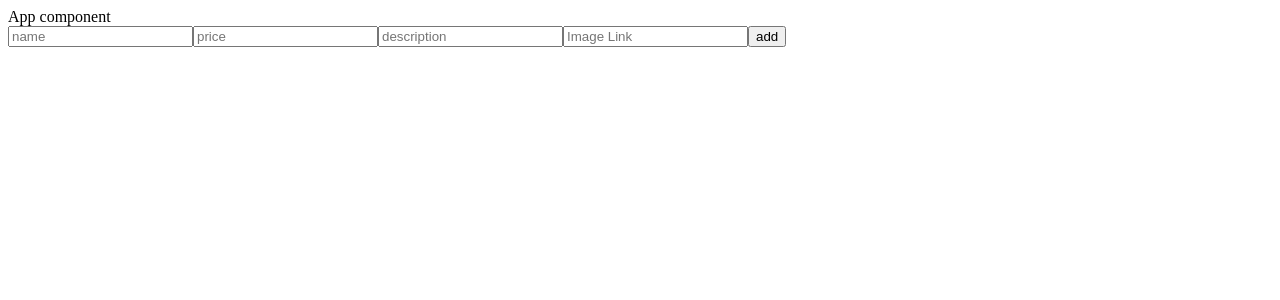
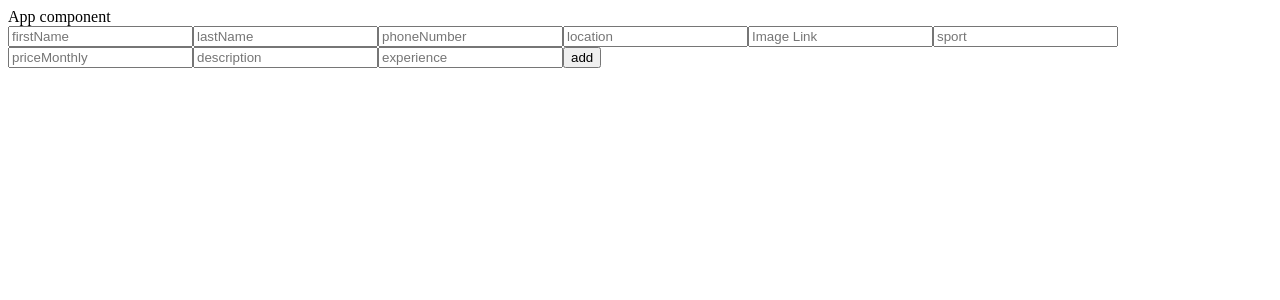
Before and after one commit to C3-WhiteGuards/MERAKI_Academy_Project_5, a React (Create React App) app in the folder frontend/: page / in a window 1280 px wide. Shown: the top 300 px of the page. Built offline with nearby package versions, Linux system fonts and the light colour scheme.

Commit message:
add function attTrainers and editelement img in function getAllTrainers

```diff
--- a/frontend/src/App.js
+++ b/frontend/src/App.js
@@ -1,11 +1,12 @@
 import React from 'react';
 import { Route } from 'react-router-dom';
-
+import { AddTrainer } from './components/trainer/trainer';
 import { Gym } from './components/Gym/Gym';
 import { AddProducts } from './components/products/product';
 const App = () => {
 	return <div className="App">App component
-	<AddProducts/>
+	<AddTrainer/>
+
 	</div>;
 
 };
--- a/frontend/src/components/trainer/trainer.js
+++ b/frontend/src/components/trainer/trainer.js
@@ -2,7 +2,7 @@ import React, { useEffect, useState } from "react";
 
 import axios from "axios";
 
-const Trainer = () => {
+export const Trainer = () => {
   const [trainers, setTrainer] = useState([]);
 
   const getAllTrainers = async () => {
@@ -26,7 +26,7 @@ const Trainer = () => {
                 <p>{elem.lastName}</p>
                 <p>{elem.phoneNumber}</p>
                 <p>{elem.location}</p>
-                <p>{elem.image}</p>
+                <img src={elem.image}/>
                 <p>{elem.sport}</p>
                 <p>{elem.priceMonthly}</p>
                 <p>{elem.description}</p>
@@ -38,4 +38,112 @@ const Trainer = () => {
     </>
   );
 };
-export default Trainer;
+
+export const AddTrainer = () => {
+  const [firstName, setFirstName] = useState("");
+  const [lastName, setLastName] = useState("");
+  const [phoneNumber, setPhoneNumber] = useState(0);
+  const [location, setLocation] = useState("");
+  const [image, setImage] = useState("");
+  const [sport, setSport] = useState("");
+  const [priceMonthly, setPriceMonthly] = useState(0);
+  const [description, setDescription] = useState("");
+  const [experience, setExperience] = useState(0);
+
+  const addTrainers = async () => {
+    await axios
+      .post("http://localhost:5000/trainer", {
+        firstName,
+        lastName,
+        phoneNumber,
+        location,
+        image,
+        sport,
+        priceMonthly,
+        description,
+        experience,
+      })
+      .then((res) => {
+
+        console.log(res);
+      });
+  };
+
+  return (
+    <div>
+      <input
+        type="text"
+        placeholder="firstName"
+        onChange={(e) => {
+          setFirstName(e.target.value);
+        }}
+      ></input>
+
+      <input
+        type="text"
+        placeholder="lastName"
+        onChange={(e) => {
+          setLastName(e.target.value);
+        }}
+      ></input>
+
+      <input
+        type="number"
+        placeholder="phoneNumber"
+        onChange={(e) => {
+          setPhoneNumber(e.target.value);
+        }}
+      ></input>
+
+      <input
+        type="text"
+        placeholder="location"
+        onChange={(e) => {
+          setLocation(e.target.value);
+        }}
+      ></input>
+
+      <input
+        type="text"
+        placeholder="Image Link"
+        onChange={(e) => {
+          setImage(e.target.value);
+        }}
+      ></input>
+
+      <input
+        type="text"
+        placeholder="sport"
+        onChange={(e) => {
+          setSport(e.target.value);
+        }}
+      ></input>
+
+      <input
+        type="number"
+        placeholder="priceMonthly"
+        onChange={(e) => {
+          setPriceMonthly(e.target.value);
+        }}
+      ></input>
+
+      <input
+        type="text"
+        placeholder="description"
+        onChange={(e) => {
+          setDescription(e.target.value);
+        }}
+      ></input>
+
+      <input
+        type="number"
+        placeholder="experience"
+        onChange={(e) => {
+          setExperience(e.target.value);
+        }}
+      ></input>
+
+      <button onClick={addTrainers}>add</button>
+    </div>
+  );
+};
```
